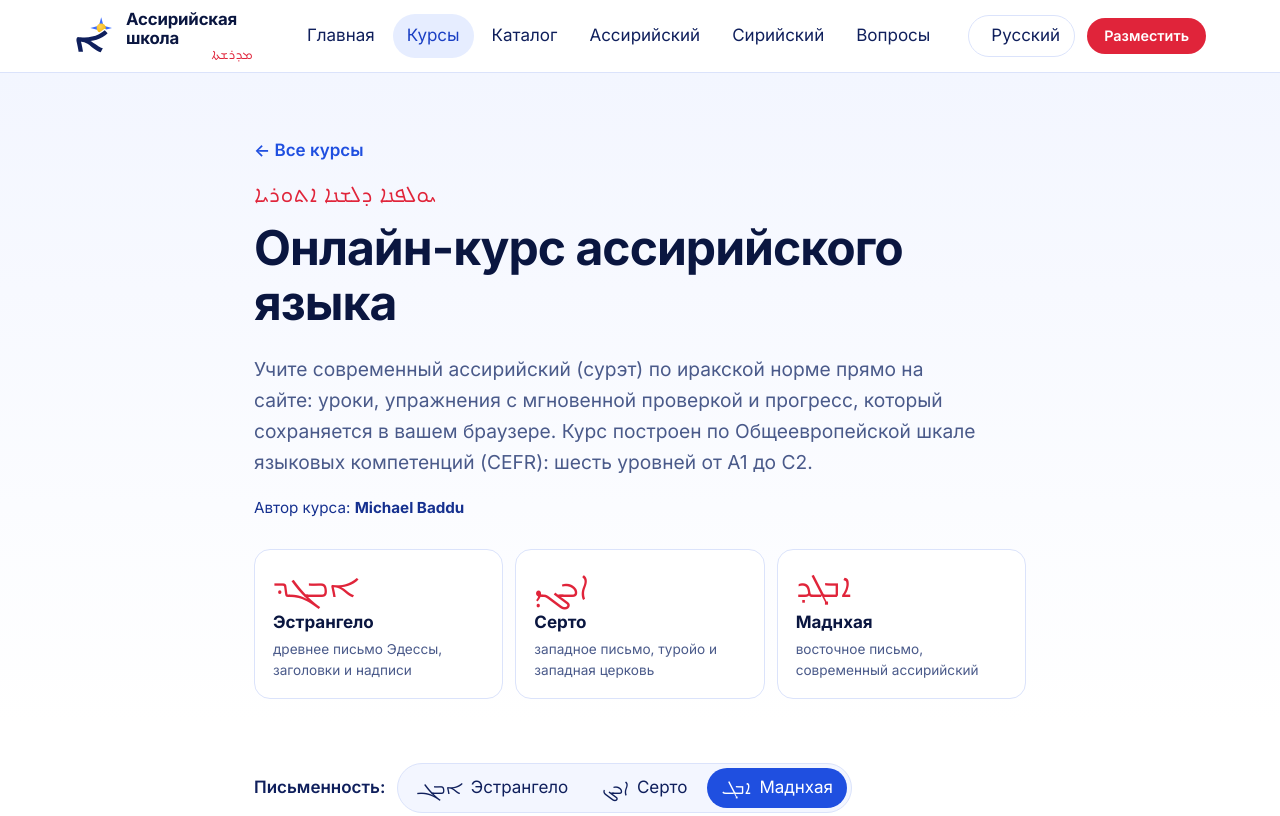
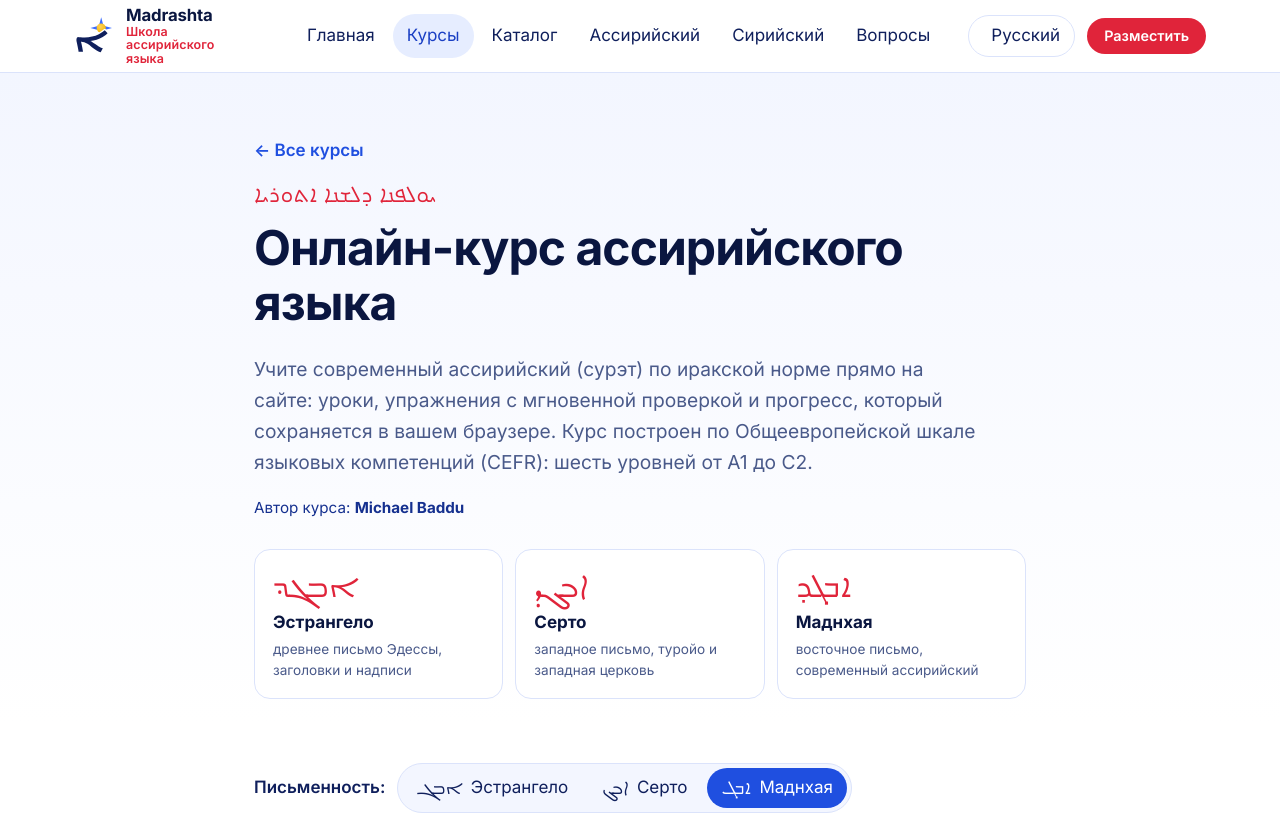
Before and after one commit to freemichael33-beta/madrashta, a plain HTML site: page ru/course/index.html in a window 1280 px wide. Shown: the top 816 px of the page. Drawn offline with Linux system fonts and the light colour scheme.

Commit message:
Courses: apply Madrashta rebrand to course pages
Co-Authored-By: Claude Opus 5.5 <noreply@anthropic.com>
Claude-Session: https://claude.ai/code/session_019bzJ2qdiJ4z9MqyptWgqbW

```diff
--- a/js/course.js
+++ b/js/course.js
@@ -802,7 +802,7 @@
     function draw() {
       cert.textContent = '';
       cert.appendChild(syr('ܡܕܪܫܬܐ', 'estrangela', 'cx-cert-script'));
-      cert.appendChild(el('p', 'cx-cert-org', 'Школа современного ассирийского языка'));
+      cert.appendChild(el('p', 'cx-cert-org', 'Madrashta — Школа ассирийского языка'));
       cert.appendChild(el('h2', null, 'Сертификат'));
       cert.appendChild(el('p', null, 'подтверждает, что'));
       cert.appendChild(el('p', 'cx-cert-name', state.name || '—'));
--- a/ru/course/index.html
+++ b/ru/course/index.html
@@ -3,23 +3,23 @@
 <head>
   <meta charset="utf-8">
   <meta name="viewport" content="width=device-width, initial-scale=1">
-  <title>Онлайн-курс ассирийского языка | Школа современного ассирийского языка</title>
+  <title>Онлайн-курс ассирийского языка | Madrashta — Школа ассирийского языка</title>
   <meta name="description" content="Бесплатный интерактивный курс современного ассирийского (сурэт) по уровням CEFR A1–C2: алфавит в письменностях эстрангело, серто и маднхая, лексика, упражнения с проверкой и сохранением прогресса.">
   <meta name="robots" content="index, follow, max-image-preview:large, max-snippet:-1">
   <meta name="theme-color" content="#1F4FE0">
   <meta name="referrer" content="strict-origin-when-cross-origin">
-  <meta name="application-name" content="Ассирийская школа">
+  <meta name="application-name" content="Madrashta">
 
   <link rel="canonical" href="https://www.example.org/ru/course">
   <meta property="og:type" content="website">
-  <meta property="og:site_name" content="Школа современного ассирийского языка">
+  <meta property="og:site_name" content="Madrashta — Школа ассирийского языка">
   <meta property="og:title" content="Онлайн-курс ассирийского языка">
   <meta property="og:description" content="Бесплатный интерактивный курс современного ассирийского (сурэт) по уровням CEFR A1–C2: алфавит в письменностях эстрангело, серто и маднхая, лексика, упражнения с проверкой и сохранением прогресса.">
   <meta property="og:url" content="https://www.example.org/ru/course">
   <meta property="og:image" content="https://www.example.org/img/og-image.png">
   <meta property="og:image:width" content="1200">
   <meta property="og:image:height" content="630">
-  <meta property="og:image:alt" content="Школа современного ассирийского языка">
+  <meta property="og:image:alt" content="Madrashta — Школа ассирийского языка">
   <meta property="og:locale" content="ru_RU">
   <meta name="twitter:card" content="summary_large_image">
   <meta name="twitter:title" content="Онлайн-курс ассирийского языка">
@@ -37,16 +37,16 @@
   <script src="../../js/course-data.js" defer></script>
   <script src="../../js/course-levels.js" defer></script>
   <script src="../../js/course.js" defer></script>
-  <script type="application/ld+json">{"@context":"https://schema.org","@type":"Course","name":"Онлайн-курс ассирийского языка","description":"Бесплатный интерактивный курс современного ассирийского (сурэт) по уровням CEFR A1–C2: алфавит в письменностях эстрангело, серто и маднхая, лексика, упражнения с проверкой и сохранением прогресса.","inLanguage":"ru","url":"https://www.example.org/ru/course","isAccessibleForFree":true,"educationalLevel":"CEFR A1–C2","teaches":"Modern Assyrian (Sureth), Syriac alphabet: Estrangela, Serto, Madnhaya","author":{"@type":"Person","name":"Michael Baddu"},"provider":{"@type":"EducationalOrganization","name":"Школа современного ассирийского языка","url":"https://www.example.org/"},"hasCourseInstance":{"@type":"CourseInstance","courseMode":"online","courseWorkload":"PT10H"}}</script>
+  <script type="application/ld+json">{"@context":"https://schema.org","@type":"Course","name":"Онлайн-курс ассирийского языка","description":"Бесплатный интерактивный курс современного ассирийского (сурэт) по уровням CEFR A1–C2: алфавит в письменностях эстрангело, серто и маднхая, лексика, упражнения с проверкой и сохранением прогресса.","inLanguage":"ru","url":"https://www.example.org/ru/course","isAccessibleForFree":true,"educationalLevel":"CEFR A1–C2","teaches":"Modern Assyrian (Sureth), Syriac alphabet: Estrangela, Serto, Madnhaya","author":{"@type":"Person","name":"Michael Baddu"},"provider":{"@type":"EducationalOrganization","name":"Madrashta — Школа ассирийского языка","url":"https://www.example.org/"},"hasCourseInstance":{"@type":"CourseInstance","courseMode":"online","courseWorkload":"PT10H"}}</script>
 </head>
 <body class="lang-ru">
 <a class="skip-link" href="#main">Перейти к содержимому</a>
 
 <header class="site-header">
   <div class="container header-inner">
-    <a class="brand" href="../index.html" aria-label="Школа современного ассирийского языка">
+    <a class="brand" href="../index.html" aria-label="Madrashta — Школа ассирийского языка">
       <img src="../../img/logo.svg" alt="" width="40" height="40">
-      <span class="brand-text"><span class="brand-name">Ассирийская школа</span><span class="brand-script" lang="syr" dir="rtl">ܡܕܪܫܬܐ</span></span>
+      <span class="brand-text"><span class="brand-name">Madrashta</span><span class="brand-sub">Школа ассирийского языка</span></span>
     </a>
 
     <nav class="main-nav" aria-label="Меню">
@@ -135,8 +135,9 @@
     <div class="footer-brand">
       <a class="brand brand-invert" href="../index.html">
         <img src="../../img/logo.svg" alt="" width="36" height="36">
-        <span class="brand-name">Школа современного ассирийского языка</span>
+        <span class="brand-name">Madrashta — Школа ассирийского языка</span>
       </a>
+      <p class="footer-tagline">Онлайн-курсы сурета, туройо и классического сирийского</p>
       <p>Сохраняем ассирийский язык, урок за уроком.</p>
       <p class="footer-credit">
         <img src="../../img/ans-arms.svg" alt="" width="52" height="64">
@@ -160,7 +161,7 @@
     </nav>
   </div>
   <div class="container footer-bottom">
-    <span>© 2026 Школа современного ассирийского языка. Все права защищены.</span>
+    <span>© 2026 Madrashta — Школа ассирийского языка. Все права защищены.</span>
     <span class="footer-script" lang="syr" dir="rtl">ܠܫܢܐ ܕܝܢ ܚܝܐ ܝܠܗ</span>
   </div>
 </footer>
```
Also changed, not shown: ru/courses/index.html (+10 -9 lines).
